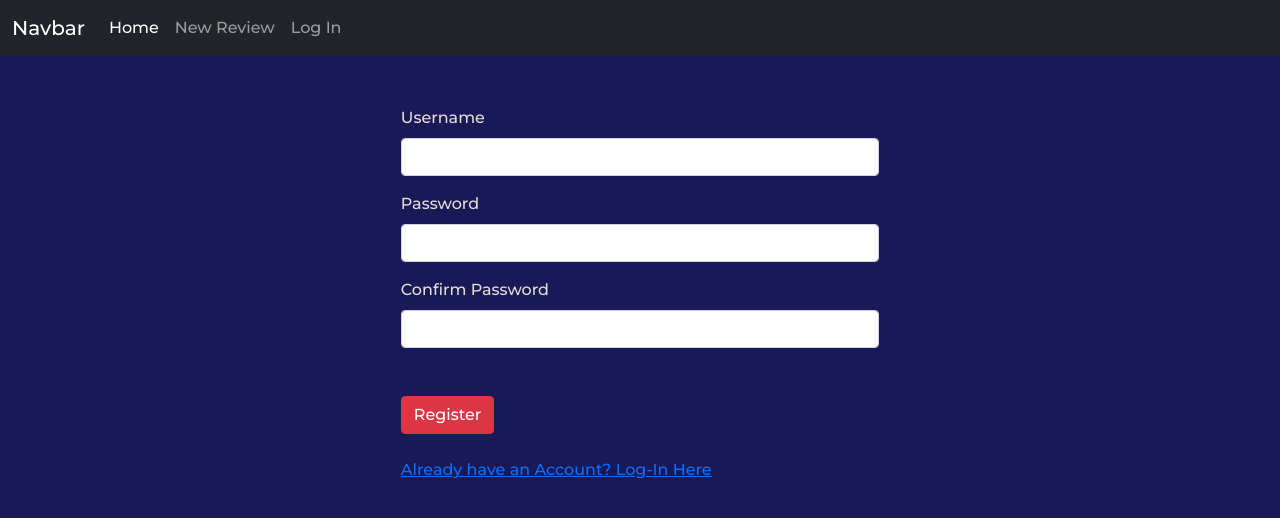
After one commit to robot5000-design/ms3, a Flask app: page /register in a window 1280 px wide. The commit adds this page. Shown: the top 518 px of the page. Run offline with Flask 2, Linux system fonts and the light colour scheme; some libraries are stand-ins or nearby versions.

Commit message:
Login modal and register page setup

```diff
--- a/app.py
+++ b/app.py
@@ -35,14 +35,79 @@ def index():
                 unique_review["tmdb_id"] for unique_review in unique_reviews]
             if review["tmdb_id"] not in tmdb_id_list:
                 unique_reviews.append(review)
+        # get poster paths from the matching movie_details entry in
+        # db using tmdb_id
         for i in range(len(unique_reviews)):
             movie_details = mongo.db.movie_details.find_one(
                 {"tmdb_id": unique_reviews[i]['tmdb_id']})
             unique_reviews[i]["poster_path"] = movie_details["poster_path"]
-    tmdb_poster_url = mongo.db.tmdb_urls.find_one()["tmdb_poster_url"]
-    return render_template("index.html", reviews=unique_reviews,
-                           movie_details=movie_details,
-                           tmdb_poster_url=tmdb_poster_url)
+        tmdb_poster_url = mongo.db.tmdb_urls.find_one()["tmdb_poster_url"]
+        return render_template("index.html", reviews=unique_reviews,
+                               tmdb_poster_url=tmdb_poster_url)
+    return render_template("index.html")
+
+
+@app.route("/login", methods=["GET", "POST"])
+def login():
+    if request.method == "POST":
+        # check if username exists in db
+        username = request.form.get("username")
+        existing_user = mongo.db.users.find_one(
+            {"username": username.lower()})
+        if existing_user:
+            # ensure hashed password matches user input
+            if check_password_hash(
+                    existing_user["password"], request.form.get("password")):
+                session["user"] = username.lower()
+                flash(f"Welcome, {username}")
+                return redirect(url_for("index"))
+            else:
+                # invalid password match
+                flash("Incorrect Username and/or Password")
+                return redirect(url_for("index"))
+        else:
+            # username doesn't exist
+            flash("Incorrect Username and/or Password")
+            return redirect(url_for("index"))
+
+
+@app.route("/register", methods=["GET", "POST"])
+def register():
+    if request.method == "POST":
+        username = request.form.get("username2")
+        # check if username already exists in db
+        existing_user = mongo.db.users.find_one(
+            {"username": username.lower()})
+
+        if existing_user:
+            flash("Username already exists")
+            return redirect(url_for("index"))
+
+        password1 = request.form.get("password2")
+        password2 = request.form.get("confirm-password2")
+        if password1 != password2:
+            flash("Passwords do not match!")
+            return redirect(url_for("index"))
+
+        register = {
+            "username": username.lower(),
+            "password": generate_password_hash(request.form.get("password2"))
+        }
+        mongo.db.users.insert_one(register)
+
+        # put the new user into 'session' cookie
+        session["user"] = username.lower()
+        flash("Registration Successful!")
+        return redirect(url_for("index"))
+    return render_template("register.html")
+
+
+@app.route("/logout")
+def logout():
+    # remove user from session cookie
+    flash("You have been logged out")
+    session.pop("user")
+    return redirect(url_for("index"))
 
 
 @app.route('/review_detail/<tmdb_id>')
@@ -119,11 +184,12 @@ def api_request(page_number):
 @app.route("/new_review/<tmdb_id>/<page_number>", methods=["GET", "POST"])
 def new_review(tmdb_id, page_number):
     if request.method == "POST":
-        # check if details already exist in db
+        # check if movie details already exist in db and if not, add them
         details_exist = mongo.db.movie_details.find_one(
             {"tmdb_id": session["selected_media"]["tmdb_id"]})
         if not details_exist:
             mongo.db.movie_details.insert_one(dict(session["selected_media"]))
+        # Add new review to db
         new_review = {
             "tmdb_id": str(session["selected_media"]["tmdb_id"]),
             "genre": request.form.get("select-genre"),
@@ -159,9 +225,24 @@ def get_choice_detail(tmdb_id):
         tmdb_id, app.api_key)
     if "media_type" in session:
         if session["media_type"] == "tv":
-            return requests.get(tv_detail_url).json()
+            detail_url = tv_detail_url
         else:
-            return requests.get(movie_detail_url).json()
+            detail_url = movie_detail_url
+        try:
+            detail_request = requests.get(detail_url)
+        except requests.exceptions.ConnectionError:
+            flash("Cannot get results from the database\
+                    at this time. Please try again later.")
+        else:
+            if detail_request.status_code == 200:
+                media_detail = detail_request.json()
+                if "id" in media_detail:
+                    return media_detail
+                else:
+                    flash("There's been a problem. Please try again later.")
+            else:
+                flash("Status " + str(detail_request.status_code) + " " + detail_request.reason + ". Cannot get results \
+                    from the database at this time. Please try again later.")
     else:
         return redirect(url_for("search_movies", page_number=1))
 
@@ -169,7 +250,7 @@ def get_choice_detail(tmdb_id):
 def validate_choice(media_detail):
     session["selected_media"] = {}
     if "id" in media_detail:
-        session["selected_media"]["tmdb_id"] = media_detail["id"]
+        session["selected_media"]["tmdb_id"] = str(media_detail["id"])
     if "original_title" in media_detail:
         session["selected_media"][
             "original_title"] = media_detail["original_title"]
@@ -204,7 +285,6 @@ def validate_choice(media_detail):
         session["selected_media"]["overview"] = media_detail["overview"]
     else:
         session["selected_media"]["overview"] = None
-    flash(list(session))
 
 
 if __name__ == "__main__":
--- a/static/css/style.css
+++ b/static/css/style.css
@@ -76,6 +76,10 @@ body {
     margin: 0 auto;
 }
 
+.register-wrapper {
+    width: 100%;
+    margin-top: 50px;
+}
 
 @media screen and (min-width: 400px) {
     .review-image {
@@ -102,6 +106,10 @@ body {
         margin-right: 20px;
     }
 
+    .register-wrapper {
+        width: 60%;
+    }
+
 
 }
 
@@ -117,4 +125,8 @@ body {
     .search-api-button {
         width: 85%;
     }
+
+    .register-wrapper {
+        width: 40%;
+    }
 }
--- a/static/js/scripts.js
+++ b/static/js/scripts.js
@@ -1,4 +1,115 @@
 // Scrolls window to top on page load
-$(document).ready(function() {
+$(document).ready(function () {
     window.scroll(0, 0);
 });
+
+// Example starter JavaScript for disabling form submissions if there are invalid fields
+(function () {
+    'use strict'
+
+    // Fetch all the forms we want to apply custom Bootstrap validation styles to
+    var forms = document.querySelectorAll('.needs-validation')
+
+    // Loop over them and prevent submission
+    Array.prototype.slice.call(forms)
+        .forEach(function (form) {
+            form.addEventListener('submit', function (event) {
+                if (!form.checkValidity()) {
+                    event.preventDefault()
+                    event.stopPropagation()
+                }
+
+                form.classList.add('was-validated')
+            }, false)
+        })
+})()
+
+/*
+function populateRegisterModal() {
+    $(".modal-content").html(
+        `<div class="modal-header">
+            <h5 class="modal-title" id="logInModalLabel">Register</h5>
+            <button type="button" class="btn-close" data-bs-dismiss="modal" aria-label="Close"></button>
+        </div>
+        <div class="modal-body">
+            <form class="needs-validation" action="/register" method="POST" hnovalidate>
+                <div class="mb-3">
+                    <label for="username2" class="form-label">Username</label>
+                    <input id="username2" name="username2" type="text" class="form-control" minlength="5"
+                        pattern="^[a-zA-Z0-9]{5,15}$" maxlength="15" required>
+                    <span class="invalid-feedback">must be 5-15 alphanumeric characters (no spaces)</span>
+                </div>
+                <div class="mb-3">
+                    <label for="password2" class="form-label">Password</label>
+                    <input id="password2" name="password2" type="password" class="form-control" minlength="5"
+                        pattern="^[a-zA-Z0-9]{5,15}$" maxlength="15" required>
+                    <span class="invalid-feedback">must be 5-15 alphanumeric characters (no spaces)</span>
+                </div>
+                <div class="mb-5">
+                    <label for="confirm-password2" class="form-label">Confirm Password</label>
+                    <input id="confirm-password2" name="confirm-password2" type="password" class="form-control" minlength="5"
+                        pattern="^[a-zA-Z0-9]{5,15}$" maxlength="15" required>
+                    <span class="invalid-feedback">must be 5-15 alphanumeric characters (no spaces)</span>
+                </div>
+                <div class="modal-footer">
+                    <button type="button" class="btn btn-secondary" data-bs-dismiss="modal">Cancel</button>
+                    <button type="submit" id="register" class="btn btn-danger">Register</button>
+                </div>
+            </form>
+            <div>
+                <span><a href="#" id="show-login" class="show-register" onclick="populateLogInModal();">Already have an account? Log-In</a></span>
+            </div>
+        </div>`
+    );
+}
+
+function populateLogInModal() {
+    $(".modal-content").html(
+        `<div class="modal-header">
+            <h5 class="modal-title" id="logInModalLabel">Log-In</h5>
+            <button type="button" class="btn-close" data-bs-dismiss="modal" aria-label="Close"></button>
+        </div>
+        <div class="modal-body">
+            <form class="needs-validation" action="{{ url_for('login') }}" method="POST" novalidate>
+                <div class="mb-3">
+                    <label for="username" class="form-label">Username</label>
+                    <input id="username" name="username" type="text" class="form-control" minlength="5"
+                        pattern="^[a-zA-Z0-9]{5,15}$" maxlength="15" required>
+                    <span class="invalid-feedback">must be 5-15 alphanumeric characters (no spaces)</span>
+                </div>
+                <div class="mb-5">
+                    <label for="password" class="form-label">Password</label>
+                    <input id="password" name="password" type="password" class="form-control" minlength="5"
+                        pattern="^[a-zA-Z0-9]{5,15}$" maxlength="15" required>
+                    <span class="invalid-feedback">must be 5-15 alphanumeric characters (no spaces)</span>
+                </div>
+                <div class="modal-footer">
+                    <button type="button" class="btn btn-secondary" data-bs-dismiss="modal">Cancel</button>
+                    <button type="submit" class="btn btn-success">Log-In</button>
+                </div>
+            </form>
+            <div>
+                <span><a href="#" id="show-register" class="show-register" onclick="populateRegisterModal();">No Account? Register Here</a></span>
+            </div>
+        </div>`
+    );
+}
+
+$(function(){
+	$('#register').click(function(){
+		var user = $('#username2').val();
+        var pass = $('#password2').val();
+        preventDefault();
+		$.ajax({
+			url: '/register',
+			data: $('#register-form').serialize(),
+			type: form.prop('method'),
+			success: function(response){
+				console.log(response);
+			},
+			error: function(error){
+				console.log(error);
+			}
+		});
+	});
+});*/
--- a/templates/base.html
+++ b/templates/base.html
@@ -29,7 +29,13 @@
                 <div class="navbar-nav">
                     <a class="nav-link active" aria-current="page" href="{{ url_for('index') }}">Home</a>
                     <a class="nav-link" href="{{ url_for('search_movies', page_number=1) }}">New Review</a>
-                    <a class="nav-link" data-bs-toggle="modal" data-bs-target="#logInModal" href="#">Log In</a>
+                    {% if session.user %}
+                    <a class="nav-link" href="{{ url_for('logout') }}">Log
+                        Out</a>
+                    {% else %}
+                    <a class="nav-link login-modal" data-bs-toggle="modal" data-bs-target="#logInModal" href="#">Log
+                        In</a>
+                    {% endif %}
                 </div>
             </div>
         </div>
@@ -59,23 +65,39 @@
         <div class="modal-dialog">
             <div class="modal-content">
                 <div class="modal-header">
-                    <h5 class="modal-title" id="logInModalLabel">Log In</h5>
+                    <h5 class="modal-title" id="logInModalLabel">Log-In</h5>
                     <button type="button" class="btn-close" data-bs-dismiss="modal" aria-label="Close"></button>
                 </div>
                 <div class="modal-body">
-
-                </div>
-                <div class="modal-footer">
-                    <button type="button" class="btn btn-secondary" data-bs-dismiss="modal">Close</button>
-                    <button type="button" class="btn btn-primary">Save changes</button>
+                    <form class="needs-validation" action="{{ url_for('login') }}" method="POST" novalidate>
+                        <div class="mb-3">
+                            <label for="username" class="form-label">Username</label>
+                            <input id="username" name="username" type="text" class="form-control" minlength="5"
+                                pattern="^[a-zA-Z0-9]{5,15}$" maxlength="15" required>
+                            <span class="invalid-feedback">must be 5-15 alphanumeric characters (no spaces)</span>
+                        </div>
+                        <div class="mb-5">
+                            <label for="password" class="form-label">Password</label>
+                            <input id="password" name="password" type="password" class="form-control" minlength="5"
+                                pattern="^[a-zA-Z0-9]{5,15}$" maxlength="15" required>
+                            <span class="invalid-feedback">must be 5-15 alphanumeric characters (no spaces)</span>
+                        </div>
+                        <div class="modal-footer">
+                            <button type="button" class="btn btn-secondary" data-bs-dismiss="modal">Cancel</button>
+                            <button type="submit" class="btn btn-success">Log-In</button>
+                        </div>
+                    </form>
+                    <div>
+                        <span><a href="{{ url_for('register') }}" id="show-register" class="show-register">No
+                                Account? Register Here</a></span>
+                    </div>
                 </div>
             </div>
         </div>
     </div>
-
+    <!-- Compiled and minified JavaScript -->
     <script src="https://code.jquery.com/jquery-3.5.1.min.js"
         integrity="sha256-9/aliU8dGd2tb6OSsuzixeV4y/faTqgFtohetphbbj0=" crossorigin="anonymous"></script>
-    <!-- Compiled and minified JavaScript -->
     <!-- JavaScript Bundle with Popper -->
     <script src="https://cdn.jsdelivr.net/npm/bootstrap@5.0.0-beta2/dist/js/bootstrap.bundle.min.js"
         integrity="sha384-b5kHyXgcpbZJO/tY9Ul7kGkf1S0CWuKcCD38l8YkeH8z8QjE0GmW1gYU5S9FOnJ0"
--- a/templates/new_review.html
+++ b/templates/new_review.html
@@ -56,7 +56,11 @@
             <label class="form-check-label" for="inlineRadio5">5</label>
         </div>
         <div class="col-12">
+            {% if session.user %}
             <button type="submit" class="btn btn-primary">Submit</button>
+            {% else %}
+            <a href="#" data-bs-toggle="modal" data-bs-target="#logInModal">Please Log-In to submit a Review</a>
+            {% endif %}
         </div>
 
     </form>
--- /dev/null
+++ b/templates/register.html
@@ -0,0 +1,33 @@
+{% extends "base.html" %}
+{% block content %}
+<div class="container register-wrapper">
+    <form class="needs-validation" action="{{ url_for('register') }}" method="POST" novalidate>
+        <div class="mb-3">
+            <label for="username2" class="form-label">Username</label>
+            <input id="username2" name="username2" type="text" class="form-control" minlength="5"
+                pattern="^[a-zA-Z0-9]{5,15}$" maxlength="15" required>
+            <span class="invalid-feedback">must be 5-15 alphanumeric characters (no spaces)</span>
+        </div>
+        <div class="mb-3">
+            <label for="password2" class="form-label">Password</label>
+            <input id="password2" name="password2" type="password" class="form-control" minlength="5"
+                pattern="^[a-zA-Z0-9]{5,15}$" maxlength="15" required>
+            <span class="invalid-feedback">must be 5-15 alphanumeric characters (no spaces)</span>
+        </div>
+        <div class="mb-5">
+            <label for="confirm-password2" class="form-label">Confirm Password</label>
+            <input id="confirm-password2" name="confirm-password2" type="password" class="form-control" minlength="5"
+                pattern="^[a-zA-Z0-9]{5,15}$" maxlength="15" required>
+            <span class="invalid-feedback">must be 5-15 alphanumeric characters (no spaces)</span>
+        </div>
+        <div class="">
+            <button type="submit" id="register" class="btn btn-danger">Register</button>
+        </div>
+    </form>
+    <div class="mt-4">
+        <span><a href="#" data-bs-toggle="modal" data-bs-target="#logInModal">Already have an
+                Account? Log-In Here</a></span>
+    </div>
+</div>
+
+{% endblock %}
```
